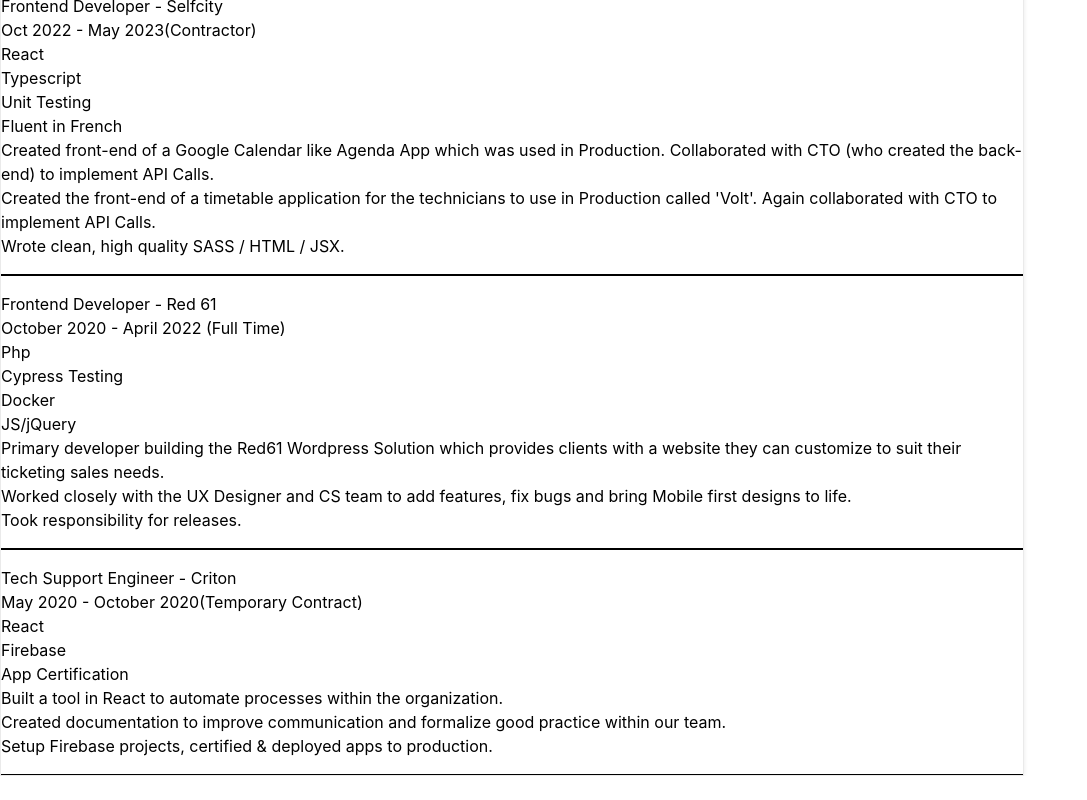
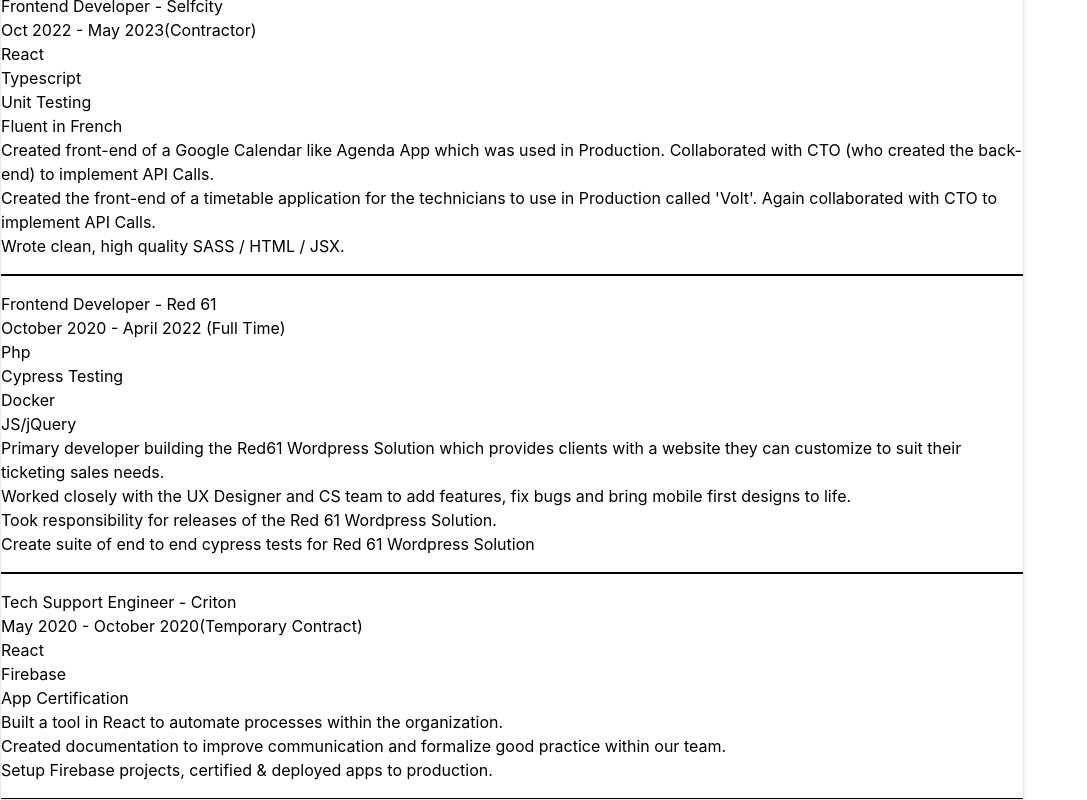
Before and after one commit to whatcodehaveyougit/portfolio-site, a React (Vite) app: page /cv in a window 1280 px wide. Shown: the part 3403-4203 px from the top of the page, without its empty margins (0-1087 px from the left). Before the commit the page ends 4179 px from the top, so only its background shows below. Built offline with nearby package versions, Linux system fonts and the light colour scheme.

Commit message:
Add more text

```diff
--- a/src/data/job-history.json
+++ b/src/data/job-history.json
@@ -35,8 +35,9 @@
       "technologiesUsed": ["Php", "Cypress Testing", "Docker", "JS/jQuery"],
       "mainResponsibilities": [
         "Primary developer building the Red61 Wordpress Solution which provides clients with a website they can customize to suit their ticketing sales needs.",
-        "Worked closely with the UX Designer and CS team to add features, fix bugs and bring Mobile first designs to life.",
-        "Took responsibility for releases."
+        "Worked closely with the UX Designer and CS team to add features, fix bugs and bring mobile first designs to life.",
+        "Took responsibility for releases of the Red 61 Wordpress Solution.",
+        "Create suite of end to end cypress tests for Red 61 Wordpress Solution "
       ]
     },
     {
--- a/src/pages/Home.tsx
+++ b/src/pages/Home.tsx
@@ -14,6 +14,7 @@
             <li>HTML</li>
             <li>CSS / SASS / SCSS</li>
             <li>Javascript</li>
+            <li>Writing Documentation</li>
             <li>Git</li>
             <li>React</li>
             <li>Typescript</li>
```
